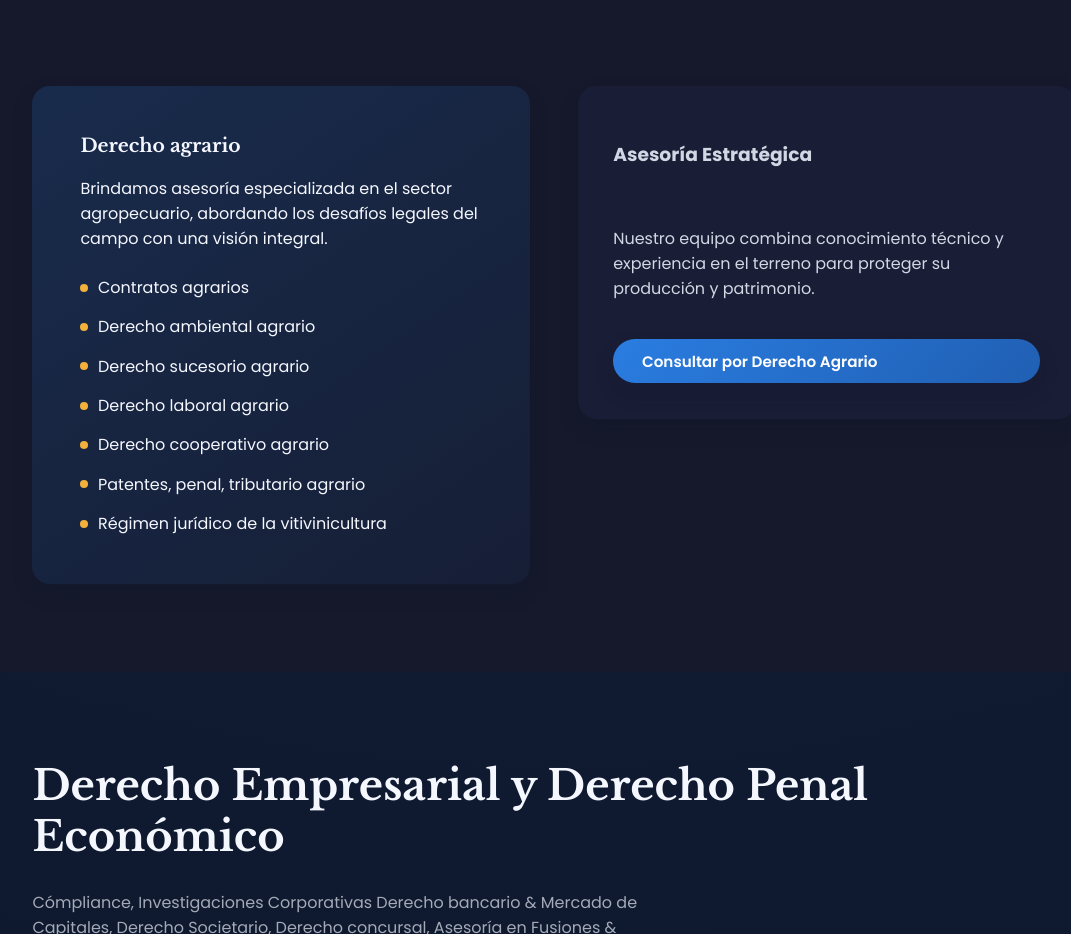
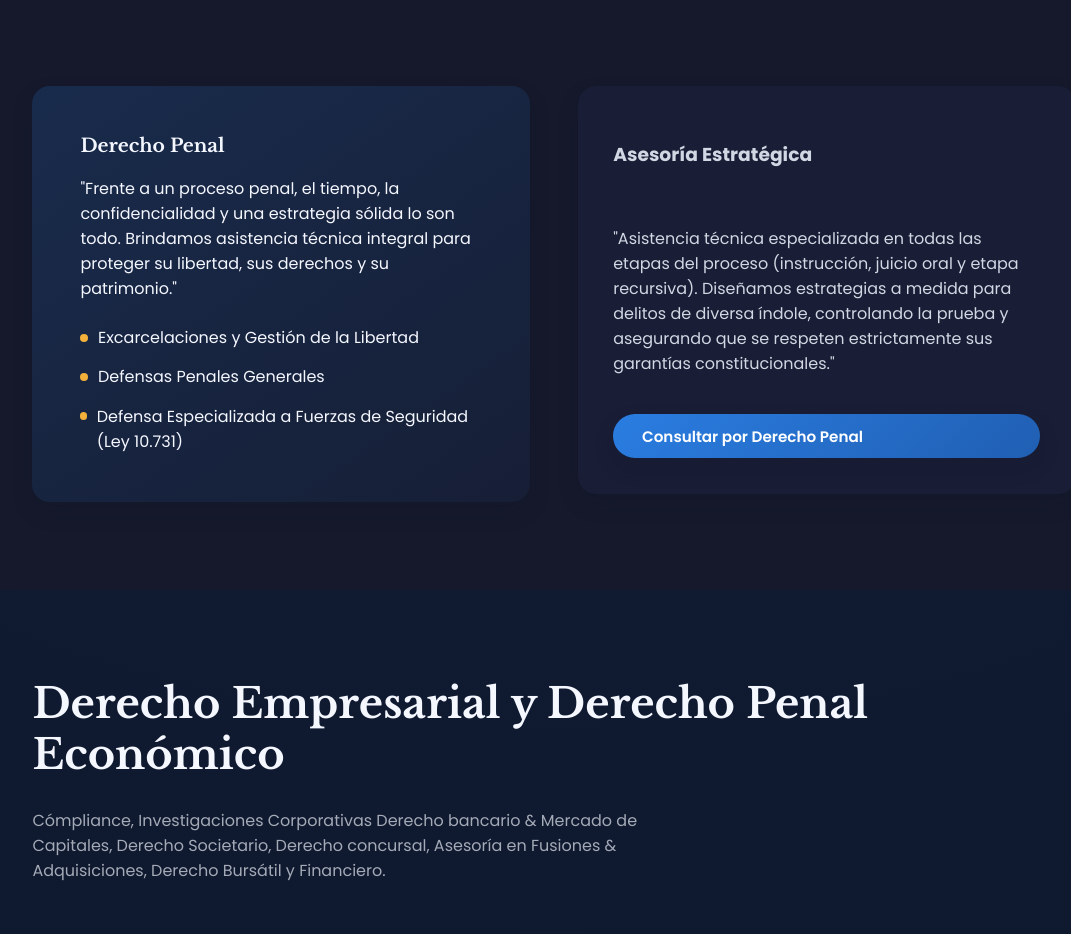
Before and after one commit to jose10Ar/EstudioSarabia, a website built with Vite: page index.html in a window 1280 px wide. Shown: the part 823-1757 px from the top of the page, without its empty margins (86-1157 px from the left). Built offline with nearby package versions, Linux system fonts and the light colour scheme.

Commit message:
Actualización de index.html con nuevos cambios

```diff
--- a/index.html
+++ b/index.html
@@ -63,28 +63,25 @@
       <section class="section section--light">
         <div class="wrapper split">
           <article class="highlight">
-            <h3>Derecho agrario</h3>
+            <h3>Derecho Penal</h3>
             <p>
-              Brindamos asesoría especializada en el sector agropecuario,
-              abordando los desafíos legales del campo con una visión integral.
+              "Frente a un proceso penal, el tiempo, la confidencialidad y una estrategia sólida lo son todo. Brindamos
+              asistencia técnica integral para proteger su libertad, sus derechos y su patrimonio."
             </p>
             <ul class="list">
-              <li>Contratos agrarios</li>
-              <li>Derecho ambiental agrario</li>
-              <li>Derecho sucesorio agrario</li>
-              <li>Derecho laboral agrario</li>
-              <li>Derecho cooperativo agrario</li>
-              <li>Patentes, penal, tributario agrario</li>
-              <li>Régimen jurídico de la vitivinicultura</li>
+              <li>Excarcelaciones y Gestión de la Libertad</li>
+              <li>Defensas Penales Generales</li>
+              <li>Defensa Especializada a Fuerzas de Seguridad (Ley 10.731)</li>
             </ul>
           </article>
           <div class="news-secondary">
             <h3>Asesoría Estratégica</h3>
             <p>
-              Nuestro equipo combina conocimiento técnico y experiencia en el terreno para proteger su producción y
-              patrimonio.
+              "Asistencia técnica especializada en todas las etapas del proceso (instrucción, juicio oral y etapa
+              recursiva). Diseñamos estrategias a medida para delitos de diversa índole, controlando la prueba y
+              asegurando que se respeten estrictamente sus garantías constitucionales."
             </p>
-            <a class="button" href="#contact">Consultar por Derecho Agrario</a>
+            <a class="button" href="#contact">Consultar por Derecho Penal</a>
           </div>
         </div>
       </section>
```
